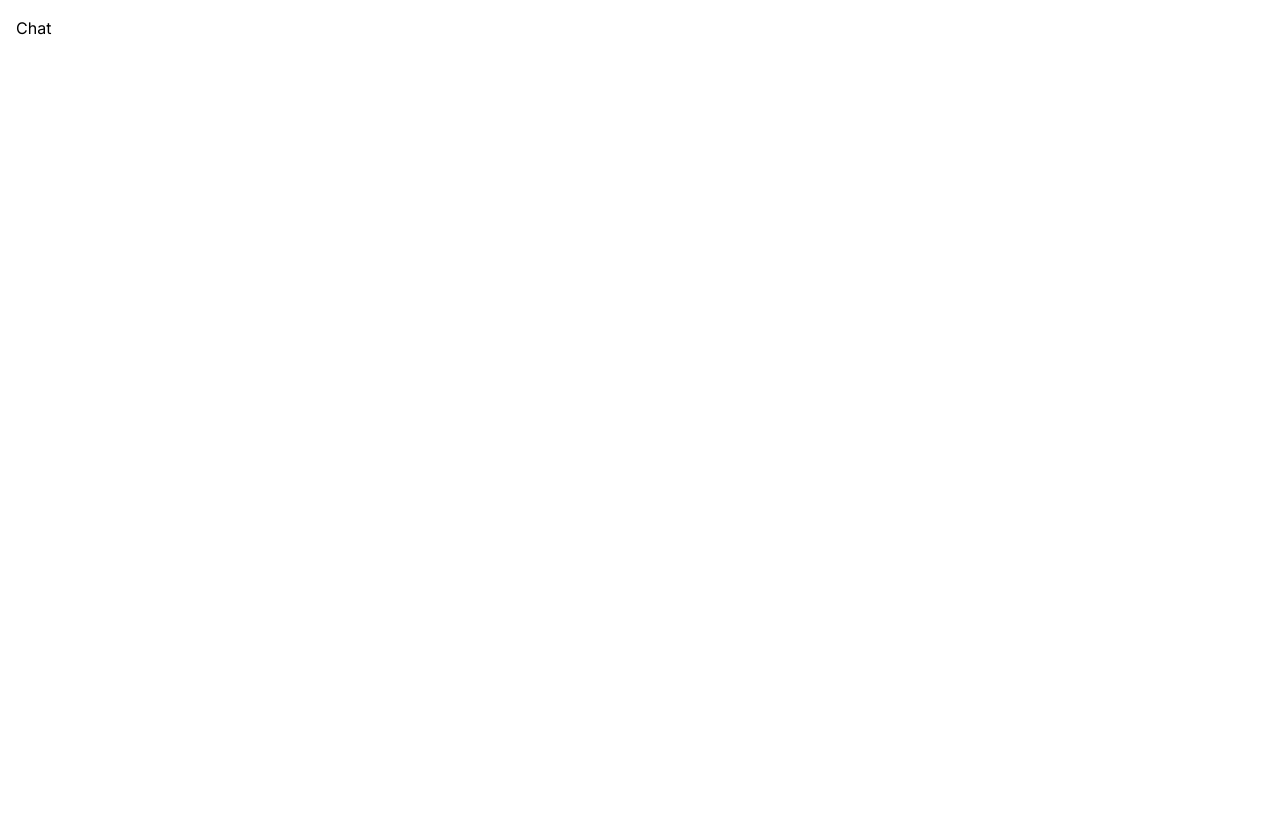
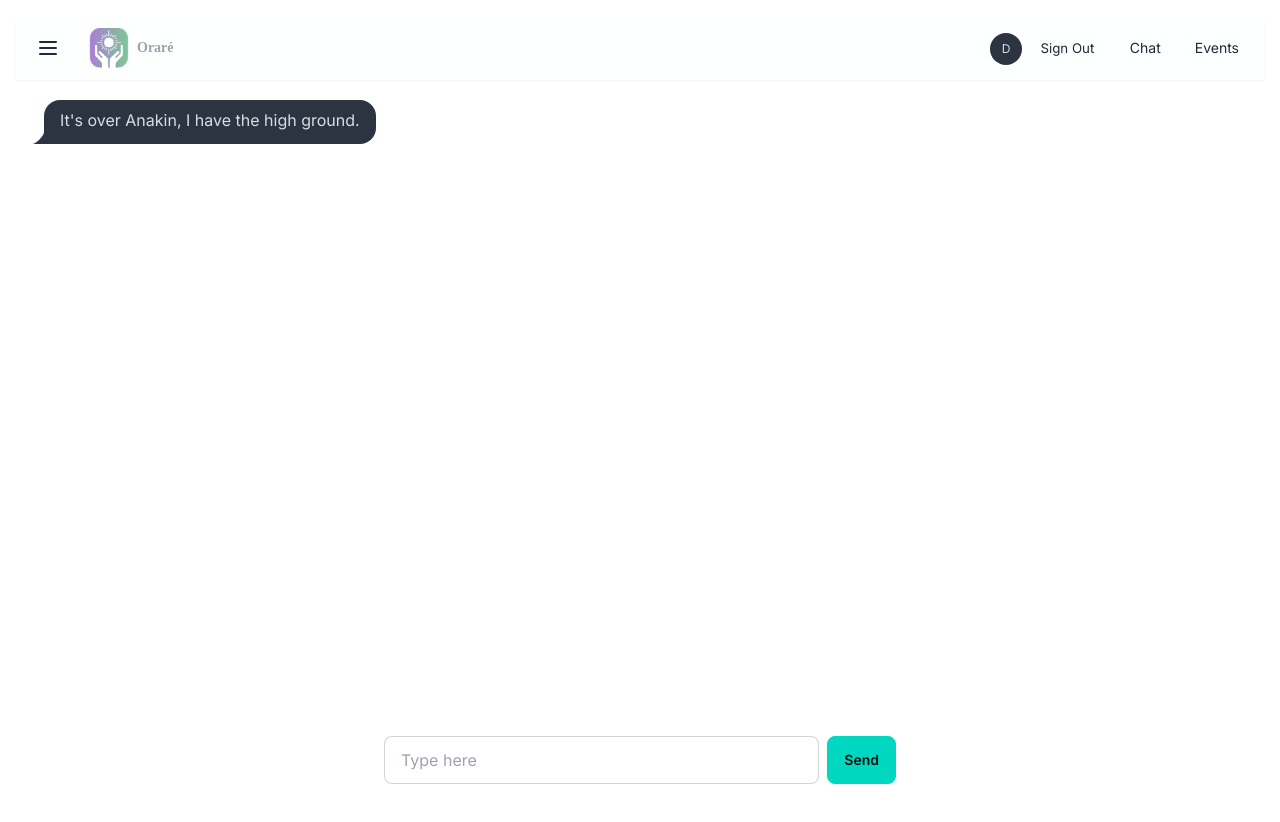
Before and after one commit to paolobang/orare-app-pb, a Next.js app: page /chat in a window 1280 px wide. Shown: the top 822 px of the page. Before the commit the page ends 800 px from the top, so only its background shows below. Built offline with nearby package versions, Linux system fonts and the light colour scheme.

Commit message:
detail and chat pages

```diff
--- a/src/app/chat/page.js
+++ b/src/app/chat/page.js
@@ -1,7 +1,62 @@
-import React from "react";
+"use client";
+import React, { useState, useEffect, useRef } from "react";
+import Layout from "../components/layout/Layout";
+import Bubble from "../components/bubble/Bubble";
 
 const Chat = () => {
-  return <div>Chat</div>;
+  const [messages, setMessages] = useState([
+    { text: "It's over Anakin,\nI have the high ground.", isUser: false },
+  ]);
+  const [inputValue, setInputValue] = useState("");
+  const messagesEndRef = useRef(null);
+  const handleSendMessage = () => {
+    if (inputValue.trim()) {
+      setMessages([...messages, { text: inputValue, isUser: true }]);
+      setInputValue("");
+    }
+  };
+  useEffect(() => {
+    messagesEndRef.current?.scrollIntoView({ behavior: "smooth" });
+  }, [messages]);
+
+  return (
+    <Layout>
+      <div className="flex flex-col h-screen ">
+        <div className="flex-1  p-4" style={{ paddingBottom: "5.5rem" }}>
+          {messages.map((message, index) => (
+            <Bubble
+              key={index}
+              message={message.text}
+              isUser={message.isUser}
+            />
+          ))}
+          <div ref={messagesEndRef} />
+        </div>
+        <div className="fixed bottom-0 w-full p-4 bg-white left-0">
+          <div className="flex justify-center max-w-lg mx-auto w-full">
+            <input
+              type="text"
+              placeholder="Type here"
+              className="input input-bordered w-full"
+              value={inputValue}
+              onChange={(e) => setInputValue(e.target.value)}
+              onKeyDown={(e) => {
+                if (e.key === "Enter") {
+                  handleSendMessage();
+                }
+              }}
+            />
+            <button
+              className="btn btn-accent ml-2 "
+              onClick={handleSendMessage}
+            >
+              Send
+            </button>
+          </div>
+        </div>
+      </div>
+    </Layout>
+  );
 };
 
 export default Chat;
--- /dev/null
+++ b/src/app/components/bubble/Bubble.js
@@ -0,0 +1,11 @@
+import React from "react";
+
+const Bubble = ({ message, isUser }) => {
+  return (
+    <div className={`chat ${isUser ? "chat-end" : "chat-start"}`}>
+      <div className="chat-bubble">{message}</div>
+    </div>
+  );
+};
+
+export default Bubble;
--- a/src/app/components/card/Card.js
+++ b/src/app/components/card/Card.js
@@ -1,4 +1,6 @@
+"use client";
 import React from "react";
+import Link from "next/link";
 
 const Card = ({ event }) => {
   return (
@@ -10,7 +12,15 @@ const Card = ({ event }) => {
         <h2 className="card-title">Event!</h2>
         <p>{event.title}</p>
         <div className="card-actions justify-end">
-          <button className="btn btn-accent">Join Now</button>
+          <Link
+            className="btn btn-accent"
+            href={{
+              pathname: `/events/detail/${event.id}`,
+              query: { event: JSON.stringify(event) },
+            }}
+          >
+            Join Now
+          </Link>
         </div>
       </div>
     </div>
--- /dev/null
+++ b/src/app/events/detail/[id]/page.js
@@ -0,0 +1,33 @@
+"use client";
+import React from "react";
+import { useSearchParams } from "next/navigation";
+import Layout from "../../../components/layout/Layout";
+
+const Detail = () => {
+  const searchParams = useSearchParams();
+  const eventParam = searchParams.get("event");
+  const eventDetail = eventParam ? JSON.parse(eventParam) : null;
+
+  if (!eventDetail) return <div>Loading...</div>;
+
+  return (
+    <Layout>
+      <div className="hero bg-base-200 min-h-screen">
+        <div className="hero-content flex-col lg:flex-row">
+          <img
+            src={eventDetail.url}
+            alt={eventDetail.title}
+            className="max-w-sm rounded-lg shadow-2xl"
+          />
+          <div>
+            <h1 className="text-5xl font-bold">Event!</h1>
+            <p className="py-6">{eventDetail.title}</p>
+            <button className="btn btn-accent">Subscribe!</button>
+          </div>
+        </div>
+      </div>
+    </Layout>
+  );
+};
+
+export default Detail;
--- a/src/app/events/detail/page.js
+++ /dev/null
@@ -1,7 +0,0 @@
-import React from "react";
-
-const Detail = () => {
-  return <div>Detail</div>;
-};
-
-export default Detail;
```
